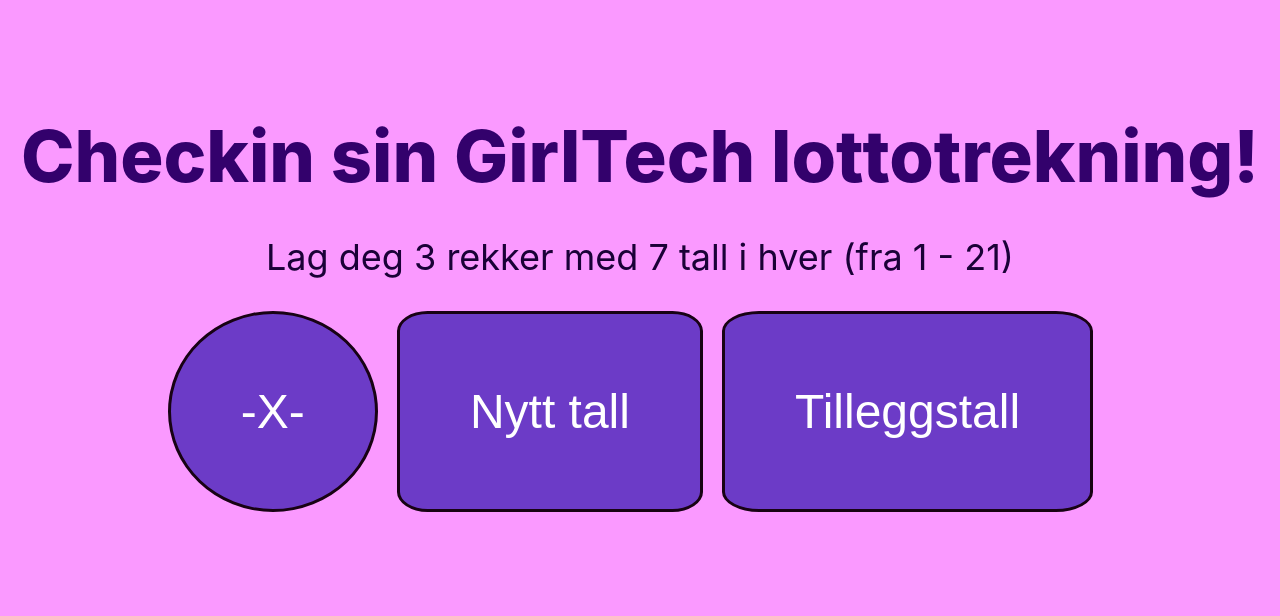
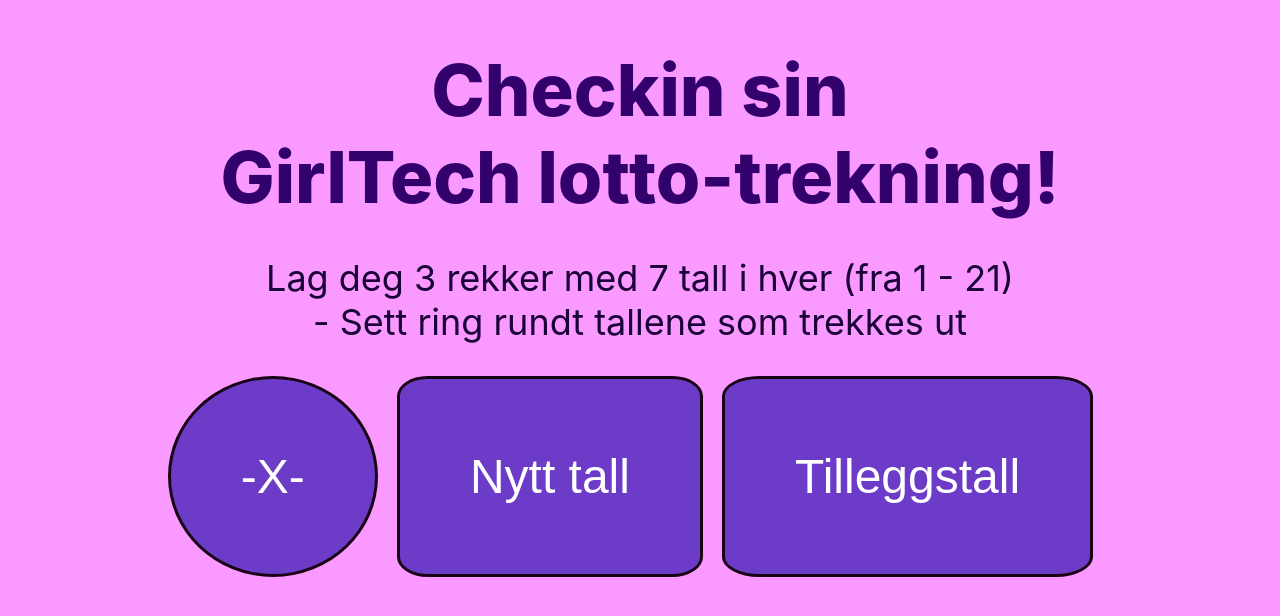
Before and after one commit to Hege-S/lotto, a React (Create React App) app: page / in a window 1280 px wide. Shown: the part 112-728 px from the top of the page. Built offline with nearby package versions, Linux system fonts and the light colour scheme.

Commit message:
forklarende tekst lagt til

```diff
--- a/src/App.tsx
+++ b/src/App.tsx
@@ -6,9 +6,14 @@
     return (
         <div className="AppHeader">
             <div className="App">
-                <p> Checkin sin GirlTech lottotrekning! </p>
+                <p>
+                    Checkin sin
+                    <br></br>
+                    GirlTech lotto-trekning!
+                </p>
                 <p className="mindreTekst">
                     Lag deg 3 rekker med 7 tall i hver (fra 1 - 21)
+                    <br></br> - Sett ring rundt tallene som trekkes ut
                 </p>
                 {/*     <img
                     className="rabbitPhoto"
```
